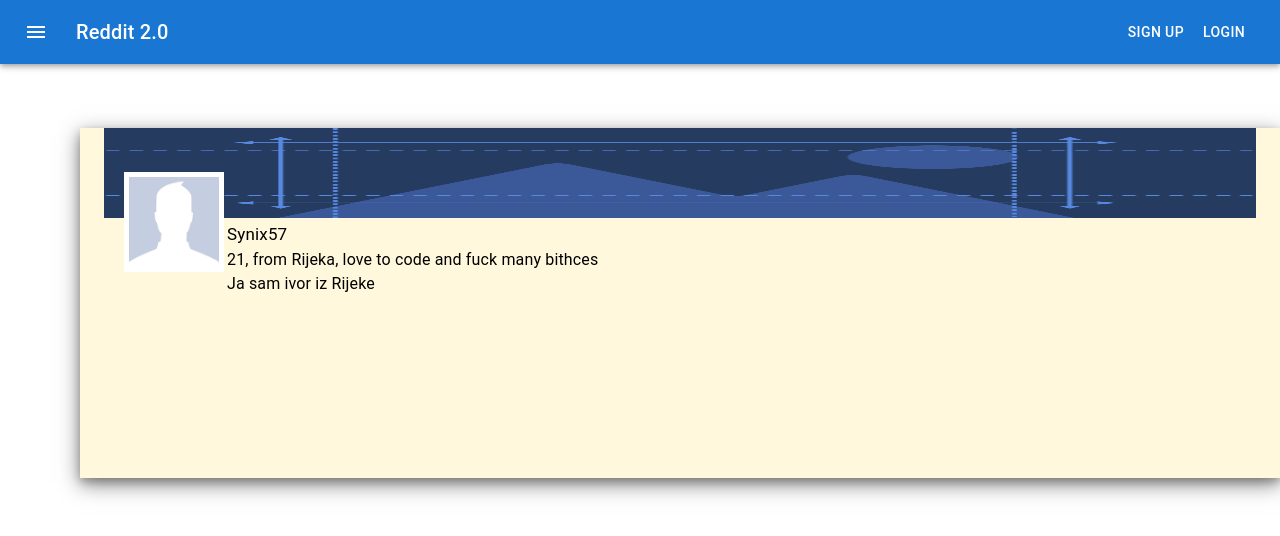
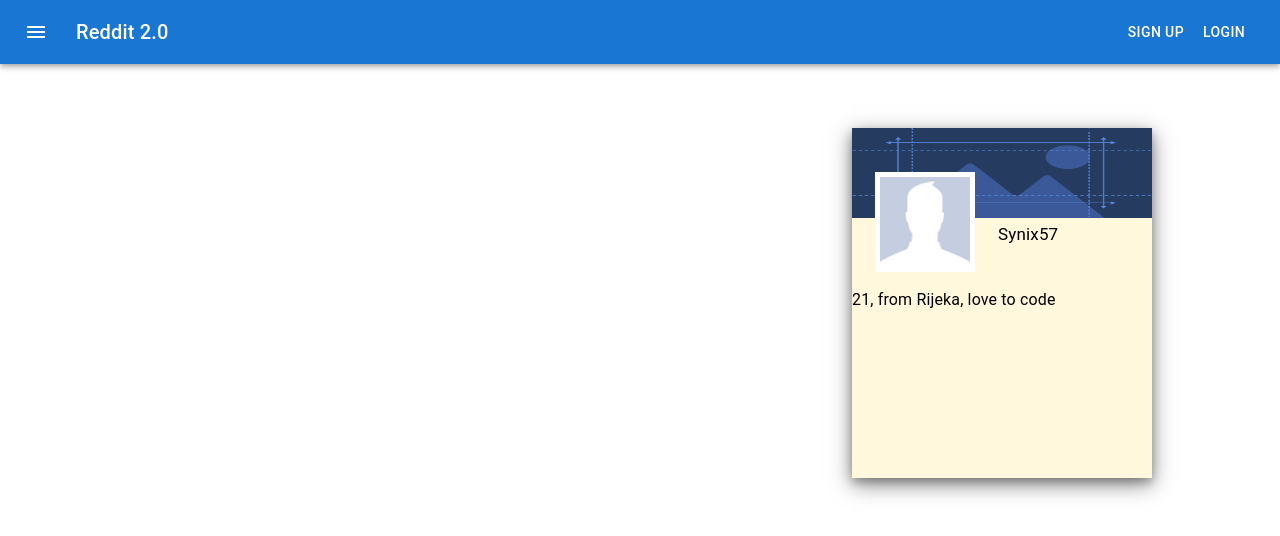
Before and after one commit to CvetkovskiIvor/prog-inz-projekt, a React (Create React App) app in the folder social-front/: page / in a window 1280 px wide. Shown: the top 536 px of the page. Built offline with nearby package versions, Linux system fonts and the light colour scheme.

Commit message:
dodan bio i rijesen alignment

```diff
--- a/social-front/src/components/Profile/Profile.js
+++ b/social-front/src/components/Profile/Profile.js
@@ -10,7 +10,7 @@ export default function Profile() {
 
   return (
       <div className="Profile">
-        <Container className='profile-container'>
+        <Box className='profile-container'>
           <img className='profile-cover-photo' src={CoverPhoto} alt=''></img>
           <Box className='profile-info-container'>
             <Box className='profile-image-container'>
@@ -20,17 +20,14 @@ export default function Profile() {
               Synix57
             </Typography>
           </Box>
-
+          <br></br>
+          <br></br>
           <Box className='profile-about-container'>
             <Typography className='profile-about-title'>
-              21, from Rijeka, love to code and fuck many bithces
-            </Typography>
-            <Typography>
-              Ja sam ivor iz Rijeke
+              21, from Rijeka, love to code
             </Typography>
           </Box>
-
-        </Container>
+        </Box>
       </div>
   );
 }
--- a/social-front/src/components/Profile/index.css
+++ b/social-front/src/components/Profile/index.css
@@ -18,8 +18,8 @@
   width: 100px;
   height: 100px;
   background-color: white;
-  top: -50px;
-  left: 20px;
+  margin-top: -50px;
+  margin-left: 23px;
   float: left;
   margin-right: 23px;
   text-align: center;
```
